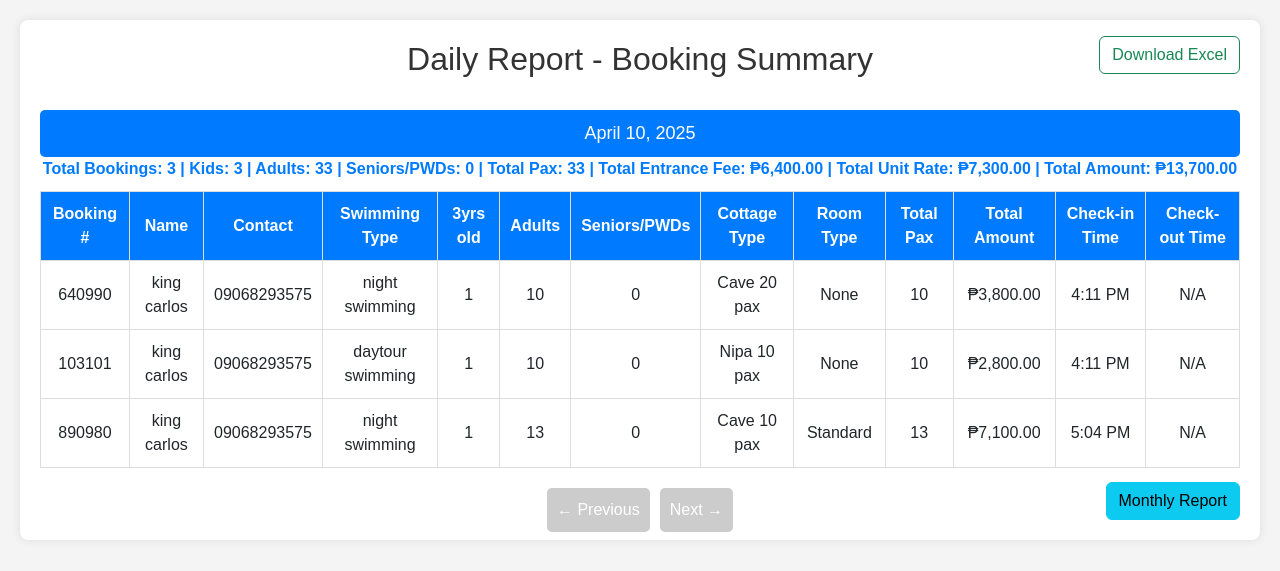
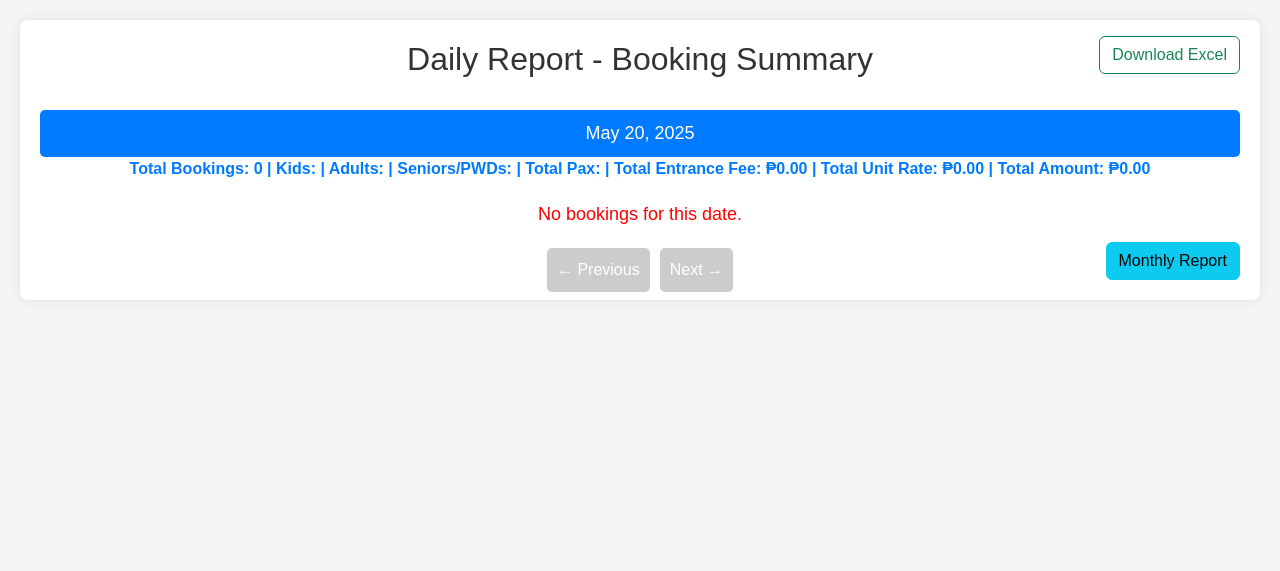
Before and after one commit to kingjomar/ELB_booking_system_V2, a PHP site: page /dailyreport.php in a window 1280 px wide. Shown: the top 571 px of the page. Run offline with PHP 8.4, Linux system fonts and the light colour scheme; a user stored in the database is signed in; data comes from the database, SQL or seed files in the repository; some libraries are stand-ins or nearby versions.

Commit message:
dailyreportfixed

```diff
--- a/dailyreport.php
+++ b/dailyreport.php
@@ -12,7 +12,11 @@
 $page = isset($_GET['page']) ? (int)$_GET['page'] : 1;
 $offset = ($page - 1) * $limit;
 
-// Get check-in date for current page
+// Updated logic: show today’s bookings by default if no page is provided
+date_default_timezone_set('Asia/Manila');
+$today = date('Y-m-d');
+
+if (isset($_GET['page'])) {
     $dateQuery = "
         SELECT DISTINCT check_in_date
         FROM bookings
@@ -28,6 +32,9 @@
     }
 
     $currentDate = $currentDateRow['check_in_date'];
+} else {
+    $currentDate = $today;
+}
 
 // Get total pax breakdown and total amount for the selected date
 $summaryQuery = "
@@ -98,7 +105,6 @@
             margin-bottom: 10px;
             font-weight: bold;
             color: #007bff;
-
         }
 
         table {
@@ -150,6 +156,7 @@
             background: #ccc;
             pointer-events: none;
         }
+
         .download-btn {
             padding: 10px 20px;
             background-color: white;
@@ -163,14 +170,13 @@
 
         .download-btn:hover {
             background-color: green;
-        color:white;
+            color: white;
             border-color: white;
+        }
 
-    }
-    .excel{
+        .excel {
             position: relative;
             margin-top: -50px;
-
         }
     </style>
 </head>
@@ -180,14 +186,15 @@
 <div class="container">
     <h2>Daily Report - Booking Summary</h2>
     <div class="excel d-flex justify-content-end">
-        <form id="excelForm" action="download_excel.php" method="post" >
+        <form id="excelForm" action="download_excel.php" method="post">
             <button type="button" id="downloadBtn" class="btn btn-outline-success mb-3">Download Excel</button>
+        </form>
     </div>
 
-    </form>
     <div class="date-header">
         <?php echo date("F j, Y", strtotime($currentDate)); ?>
     </div>
+
     <p class="summary">
         Total Bookings: <strong><?php echo $summaryRow['total_bookings']; ?></strong> |
         Kids: <strong><?php echo $summaryRow['total_kids']; ?></strong> |
@@ -222,45 +229,27 @@
             <?php while ($row = $detailsResult->fetch_assoc()) { ?>
                 <tr>
                     <td><?php echo htmlspecialchars($row['booking_number']); ?></td>
-                            <td><?php echo htmlspecialchars($row['firstname']. ' ' . $row['lastname']); ?></td>
+                    <td><?php echo htmlspecialchars($row['firstname'] . ' ' . $row['lastname']); ?></td>
                     <td><?php echo htmlspecialchars($row['contact']); ?></td>
                     <td><?php echo htmlspecialchars($row['swimming_type']); ?> swimming</td>
                     <td><?php echo htmlspecialchars($row['3yrs_old_below']); ?></td>
                     <td><?php echo htmlspecialchars($row['adults']); ?></td>
                     <td><?php echo htmlspecialchars($row['kids_seniors_pwds']); ?></td>
-                            <td><?php
-                            $cottage = "";
-                            if($row['cottage_type'] === 'Cave'){
-                                $cottage = "Cave 10 pax";
-                            }elseif($row['cottage_type'] === 'Cave20'){
-                                $cottage = "Cave 20 pax";
-                            }elseif($row['cottage_type'] === 'Nipa'){
-                                $cottage = "Nipa 10 pax";
-                            }elseif($row['cottage_type'] === 'Nipa20'){
-                                $cottage = "Nipa 20 pax";
-                            }else{
+                    <td>
+                        <?php
                         $cottage = "Cabana 10 pax";
-                            }
-                            echo $cottage; ?></td>
-                            <td><?php echo htmlspecialchars($row['room_type'] === "" ? "None" : $row['room_type']); ?></td>
+                        if ($row['cottage_type'] === 'Cave') $cottage = "Cave 10 pax";
+                        elseif ($row['cottage_type'] === 'Cave20') $cottage = "Cave 20 pax";
+                        elseif ($row['cottage_type'] === 'Nipa') $cottage = "Nipa 10 pax";
+                        elseif ($row['cottage_type'] === 'Nipa20') $cottage = "Nipa 20 pax";
+                        echo $cottage;
+                        ?>
+                    </td>
+                    <td><?php echo $row['room_type'] === "" ? "None" : htmlspecialchars($row['room_type']); ?></td>
                     <td><?php echo htmlspecialchars($row['total_pax']); ?></td>
                     <td>₱<?php echo number_format($row['total_amount'], 2); ?></td>
-                            <td>
-                                <?php
-                                echo !empty($row['check_in_time'])
-                                    ? date("g:i A", strtotime($row['check_in_time']))
-                                    : 'N/A';
-                                ?>
-                            </td>
-
-                            <!-- Fix check-out time formatting -->
-                            <td>
-                                <?php
-                                echo !empty($row['check_out_time'])
-                                    ? date("g:i A", strtotime($row['check_out_time']))
-                                    : 'N/A';
-                                ?>
-                            </td>
+                    <td><?php echo !empty($row['check_in_time']) ? date("g:i A", strtotime($row['check_in_time'])) : 'N/A'; ?></td>
+                    <td><?php echo !empty($row['check_out_time']) ? date("g:i A", strtotime($row['check_out_time'])) : 'N/A'; ?></td>
                 </tr>
             <?php } ?>
             </tbody>
@@ -281,19 +270,17 @@
         <?php } else { ?>
             <a class="disabled">Next →</a>
         <?php } ?>
-
-        </div>
-        <div class="excel d-flex justify-content-end">
-        <form id="monthly" action ="monthlyreport.php" method="post" >
-        <button type="button" id="monthlyreport" class="btn btn-info">Monthly Report</button>
     </div>
 
+    <div class="excel d-flex justify-content-end">
+        <form id="monthly" action="monthlyreport.php" method="post">
+            <button type="button" id="monthlyreport" class="btn btn-info">Monthly Report</button>
+        </form>
     </div>
-    <div>
+</div>
 
-</div>
 <script>
-    document.getElementById('downloadBtn').addEventListener('click', function (e) {
+    document.getElementById('downloadBtn').addEventListener('click', function () {
         Swal.fire({
             title: 'Download Excel?',
             text: "Do you want to download the report in Excel format?",
@@ -308,9 +295,8 @@
             }
         });
     });
-</script>
-<script>
-    document.getElementById('monthlyreport').addEventListener('click', function (e) {
+
+    document.getElementById('monthlyreport').addEventListener('click', function () {
         Swal.fire({
             title: 'Proceed to Monthly Report?',
             text: "Do you want to go to Monthly Report?",
@@ -327,10 +313,7 @@
     });
 </script>
 
-
-
 </body>
-
 </html>
 
 <?php
```
Also changed, not shown: uploads/Screenshot 2025-03-19 135750.png (added), uploads/Screenshot 2025-05-05 145614.png (added). Lines whose indentation alone changed are shown as unchanged.
